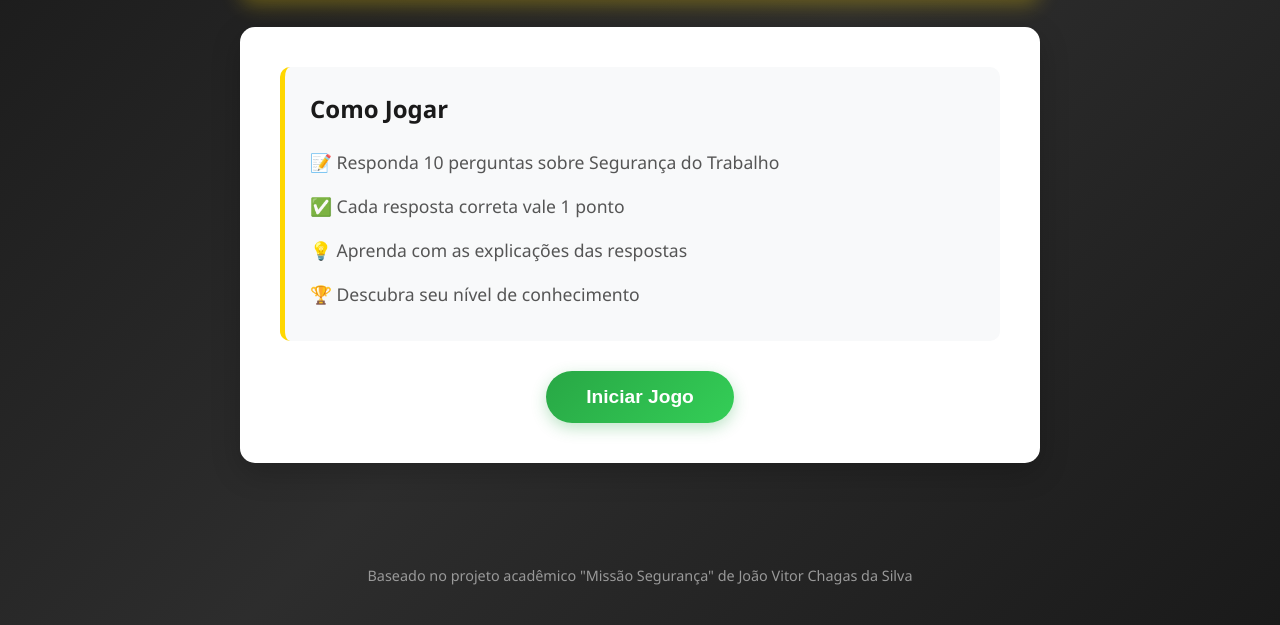
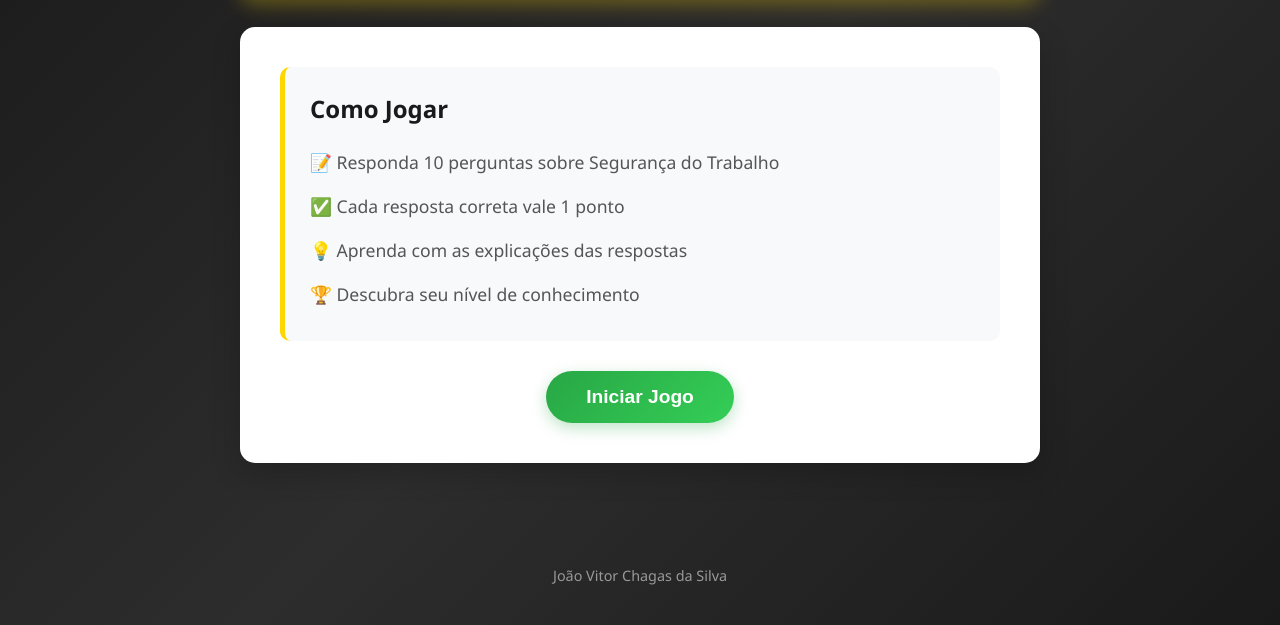
Before and after one commit to CariDotMp4/missao_seguranca, a plain HTML site: page index.html in a window 1280 px wide. Shown: the part 175-800 px from the top of the page. Drawn offline with Linux system fonts and the light colour scheme.

Commit message:
Primeia versao

```diff
--- a/index.html
+++ b/index.html
@@ -75,7 +75,7 @@
     </div>
 
     <footer class="footer">
-        <p>Baseado no projeto acadêmico "Missão Segurança" de João Vitor Chagas da Silva</p>
+        <p>João Vitor Chagas da Silva</p>
     </footer>
 
     <script src="script.js"></script>
```
Also changed, not shown: .local/state/replit/agent/.latest.json (added), 6 other files.
